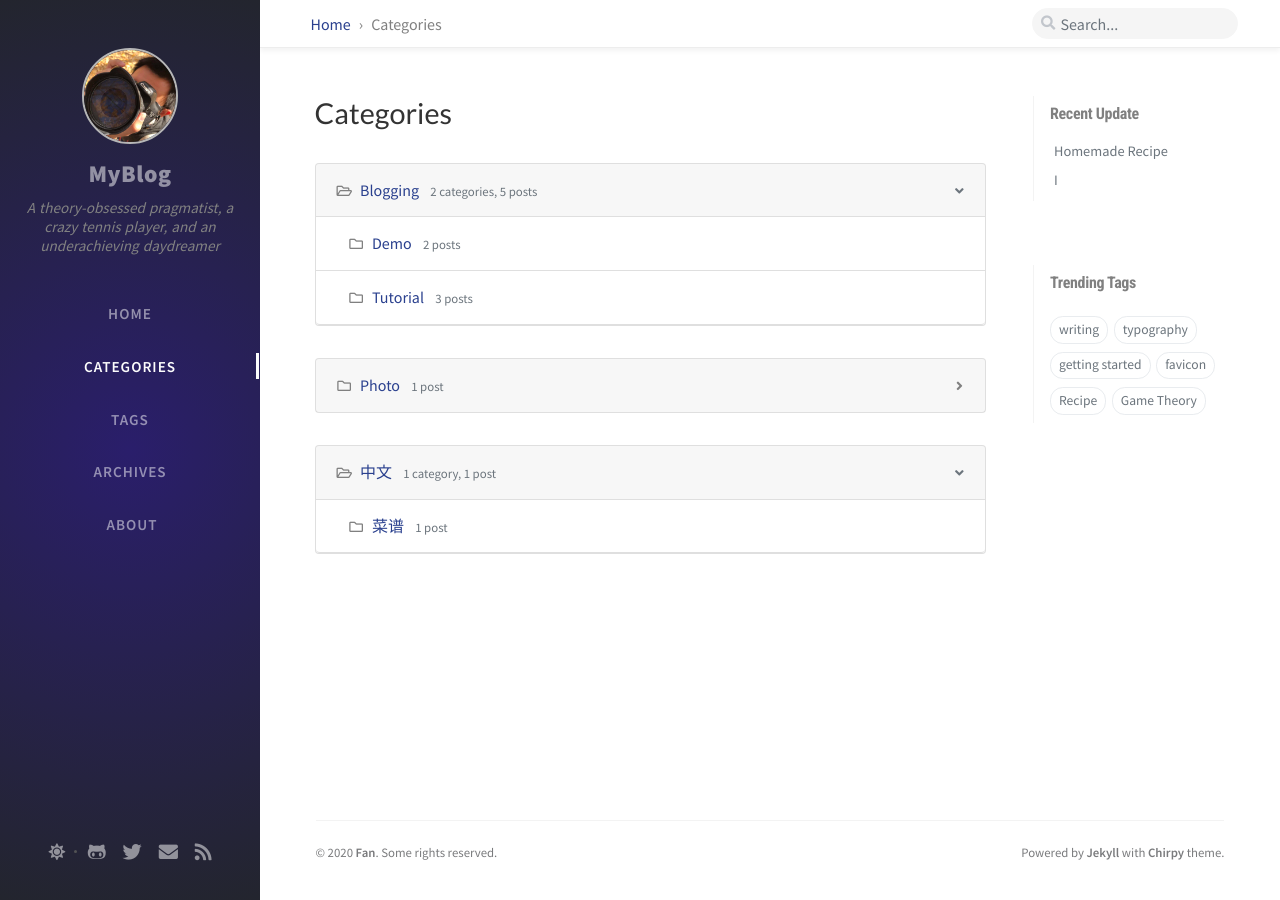
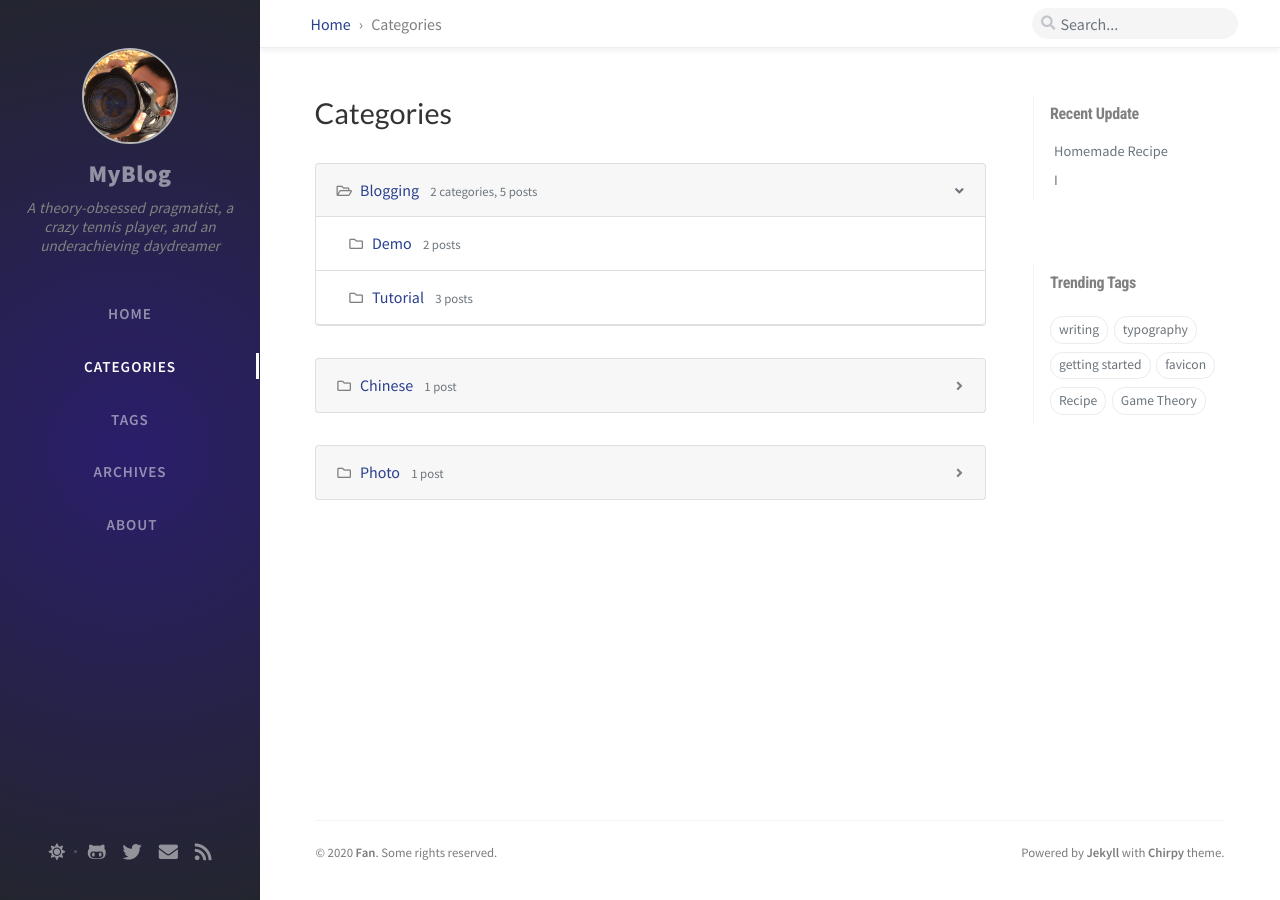
Before and after one commit to MarcusYF/MarcusYF.github.io, a Jekyll site: the page built from tabs/categories.md, in a window 1280 px wide. Built offline with Jekyll 4.4.1, drawn with Linux system fonts in a browser that asks for light colours; nearby versions of some CDN libraries; comment, search, counter and statistics services are not loaded.

Commit message:
new categories

```diff
--- a/_posts/2020-06-30-recipe.md
+++ b/_posts/2020-06-30-recipe.md
@@ -2,7 +2,7 @@
 title: Homemade Recipe
 author: Fan Yao
 date: 2020-06-30 11:33:00 +0800
-categories: [中文, 菜谱]
+categories: [Chinese]
 tags: [Recipe]
 math: True
 ---
--- /dev/null
+++ b/categories/chinese.html
@@ -0,0 +1,5 @@
+---
+layout: category
+title: Chinese
+category: Chinese
+---
```
